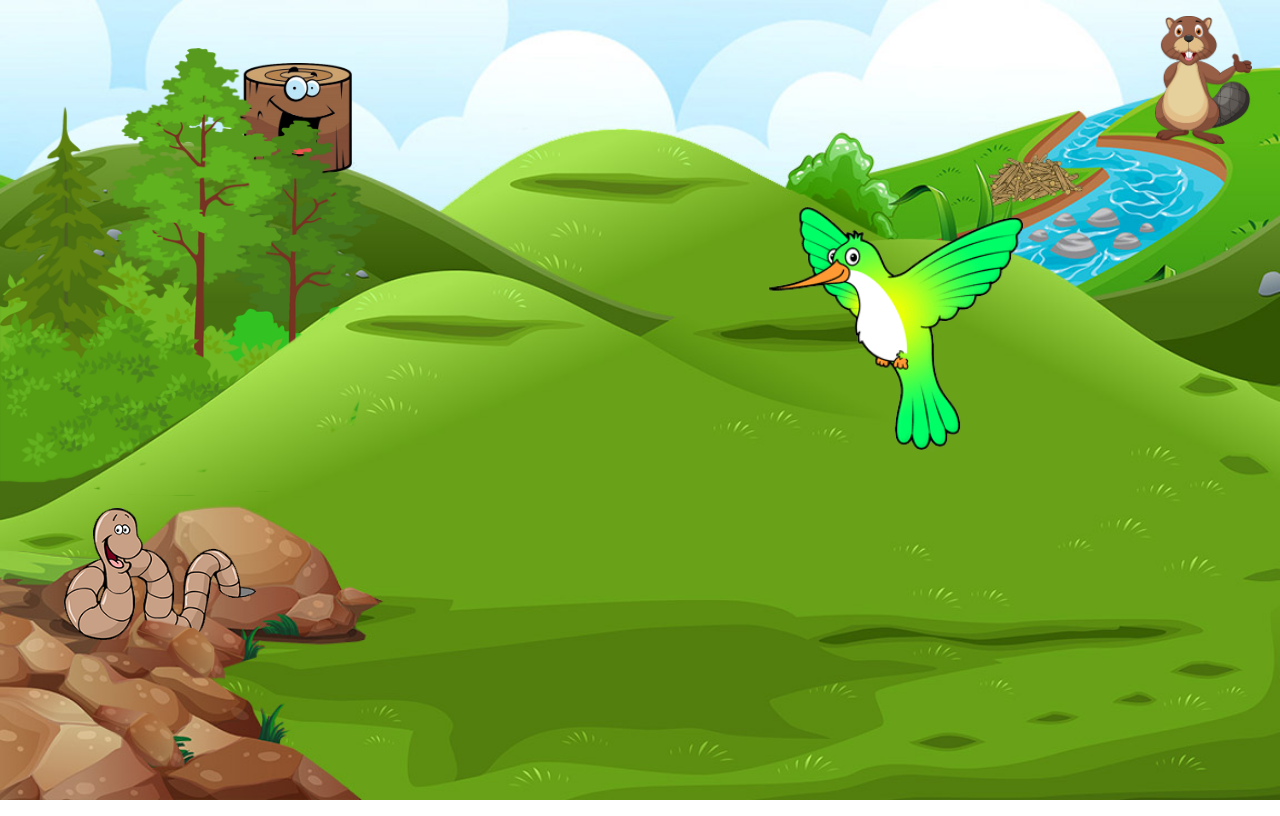
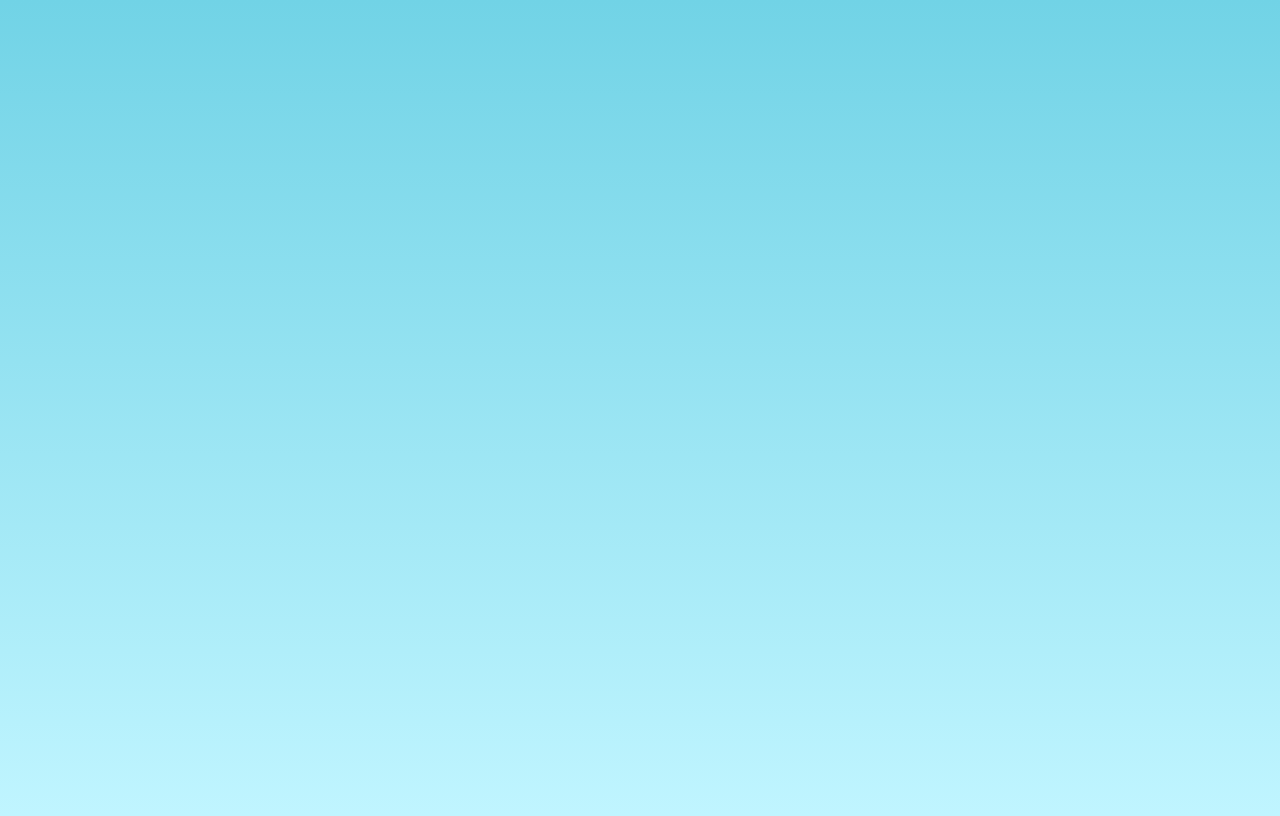
Before and after one commit to BobWassermann/mobile-concepts, a website: page app/index.html in a window 1280 px wide. Drawn offline with nearby package versions, Linux system fonts and the light colour scheme; some packages are replaced by stand-ins of ours; files that its build step writes are made by us from their sources.

Commit message:
gradient bg

```diff
--- a/app/styles/main.scss
+++ b/app/styles/main.scss
@@ -6,6 +6,13 @@
   @include box-sizing(border-box);
 }
 
+body {
+  position: relative;
+  top: 0; left: 0;
+  width: 100%; height: 100vh;
+  @include linear-gradient(#71D3E6, #C0F5FF, $fallback: #71D3E6);
+}
+
 .view {
   position: fixed;
   width: 100%;
--- a/app/styles/modules/_main-menu.scss
+++ b/app/styles/modules/_main-menu.scss
@@ -1,3 +1,3 @@
 section#main-menu {
-  background: center/cover url('/images/achtergrond-menu.jpg') no-repeat;
+  // background: center/cover url('/images/achtergrond-menu.jpg') no-repeat;
 }
--- a/app/views/main.html
+++ b/app/views/main.html
@@ -1,6 +1,6 @@
-<section id="main-menu" class="view">
+<!-- <section id="main-menu" class="view">
   <div class="char vogel"></div>
   <div class="char worm"></div>
   <div class="char boom"></div>
   <div class="char bever"></div>
-</section>
+</section> -->
```
Also changed, not shown: app/images/wolk.svg (added), app/images/wolken.jpg (added).
